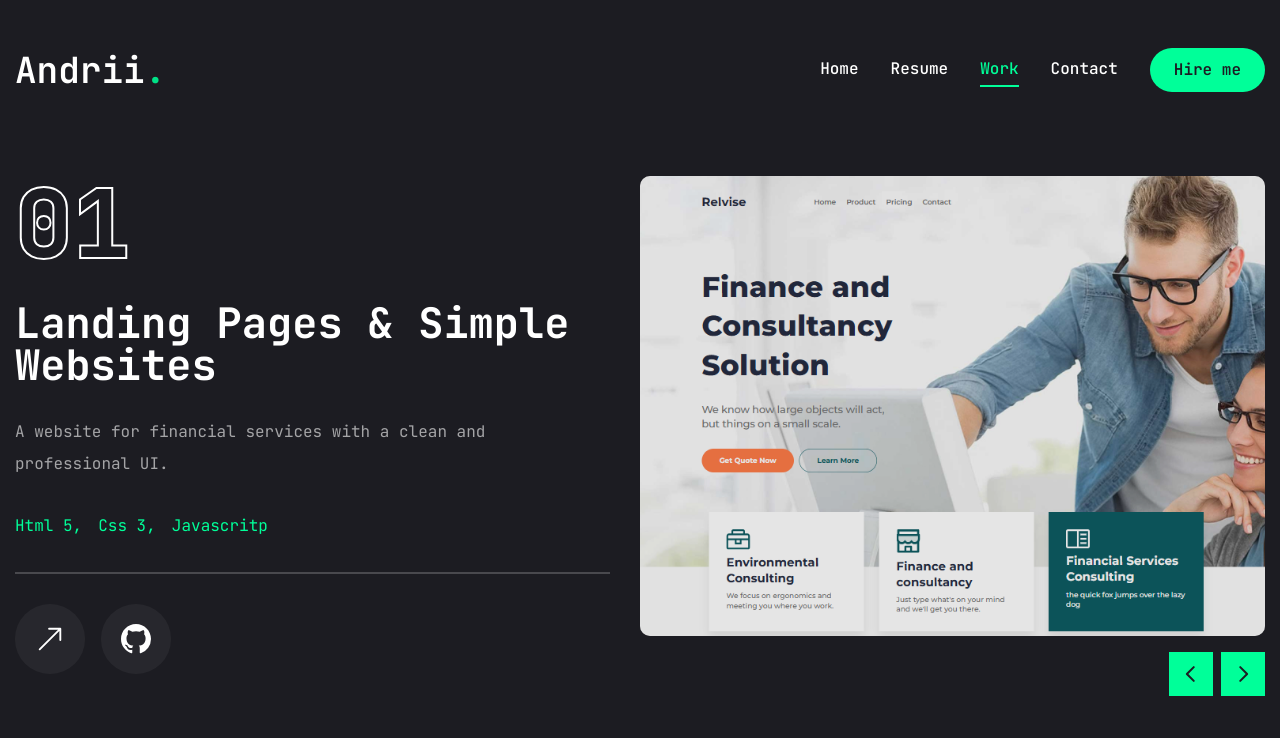
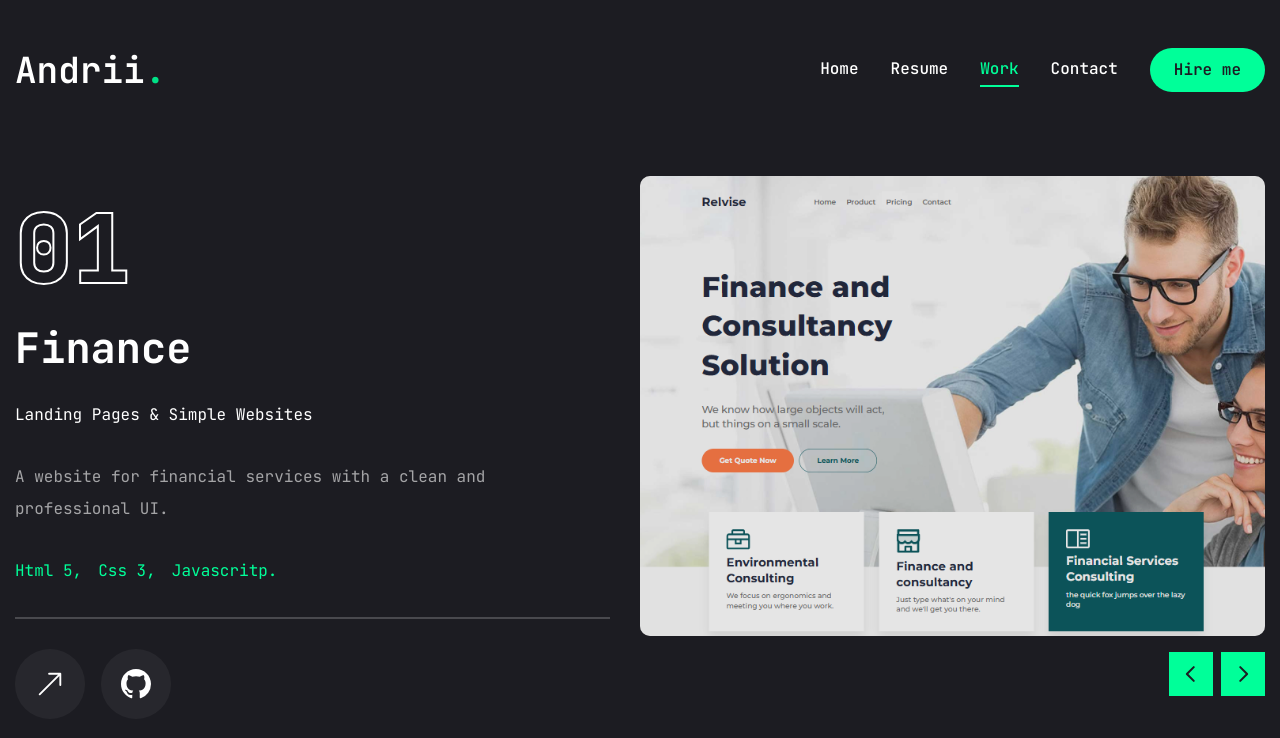
Before and after one commit to admitruk237/andrii-portfolio, a Next.js app: page /work in a window 1280 px wide. Shown: the top 738 px of the page. Built offline with nearby package versions, Linux system fonts and the light colour scheme.

Commit message:
aded rest of the work data copleted the feature/work-page

```diff
--- a/app/work/page.jsx
+++ b/app/work/page.jsx
@@ -73,6 +73,119 @@ I actively contributed to development and decision-making, implemented forms, wo
     github: 'https://github.com/admitruk237/ShoppeStore',
     live: 'https://shoppestore.netlify.app/',
   },
+  {
+    num: '06',
+    categoty: 'React Applications',
+    title: 'Book Library App',
+    discription: `An online book library with search and filtering functionality, built as part of a course focusedon mastering
+     Redux and Redux Toolkit in a React environment The app allows users to search for books by title or author, and filter the results.
+     Initially, it was built using classic Redux and later refactored with Redux Toolkit. A simple Express backend was created in a separate
+     folder to serve book data. Axios is used for fetching data, with error handling and toast notifications to inform users.`,
+    stack: [
+      { name: 'React' },
+      { name: 'Redux' },
+      { name: 'Redux Toolkit' },
+      { name: 'JavaScript' },
+      { name: 'Express' },
+      { name: 'Axios' },
+      { name: 'Toastify' },
+    ],
+    image: '/assets/work/library.png',
+    github: 'https://github.com/admitruk237/Book-Library-App',
+    live: '',
+  },
+  {
+    num: '07',
+    categoty: 'React Applications',
+    title: 'News Reactfy',
+    discription: `A full-featured news application built with React and TypeScript. It allows users to browse the latest news,
+     filter by category, search by text, and switch between light and dark themes. The project makes use of Redux Toolkit for state management,
+      Axios for API calls, and includes custom hooks, context, and useRef for advanced UI and logic handling.`,
+    stack: [
+      { name: 'React' },
+      { name: 'Redux Toolkit' },
+      { name: 'TypeScript' },
+      { name: 'Axios' },
+      { name: 'Context API' },
+      { name: 'Custom Hooks' },
+      { name: 'useRef' },
+    ],
+    image: '/assets/work/news.png',
+    github: 'https://github.com/admitruk237/news-reactfy',
+    live: 'https://news-reactfy.vercel.app/',
+  },
+  {
+    num: '08',
+    categoty: 'React Applications',
+    title: 'Get Task Driver',
+    discription: `A task management application inspired by Trello, offering functionality for creating and organizing to-do lists and tasks.
+     Authenticated users can register, log in, and manage multiple to-do lists. Each list allows adding, editing, deleting tasks, setting deadlines,
+      and marking tasks as completed. Users can also rename or delete entire to-do lists.
+The project is built using modern tools and libraries including React, Redux, and TypeScript. It features smooth animations with Framer Motion
+ and a clean UI built with Material UI. JWT is used for authentication, and navigation is handled with React Router. Unit tests are implemented,
+  and snapshot testing is automated via Storybook upon commits.`,
+    stack: [
+      { name: 'React' },
+      { name: 'TypeScript' },
+      { name: 'Redux' },
+      { name: 'Framer Motion' },
+      { name: 'Material UI' },
+      { name: 'JWT' },
+      { name: 'React Router' },
+      { name: 'Unit Testing' },
+      { name: 'Storybook' },
+    ],
+    image: '/assets/work/gtd.png',
+    github: 'https://github.com/admitruk237/Get-Task-Driver',
+    live: '',
+  },
+  {
+    num: '09',
+    categoty: 'Next.js Applications',
+    title: 'Quotes App',
+    discription: `A quote management application that allows users to fetch random quotes from a remote server and interact with them in various ways.
+     Users can search quotes by author, category, or text, as well as add new quotes, edit existing ones, and delete them.
+The project is built using Next.js and TypeScript, styled with Tailwind CSS and ShadCN UI. It communicates with a REST API for all data operations,
+ includes unit testing with Jest, and handles errors via toast notifications using React Toastify or a similar library.`,
+    stack: [
+      { name: 'Next.js' },
+      { name: 'TypeScript' },
+      { name: 'Tailwind CSS' },
+      { name: 'ShadCN UI' },
+      { name: 'REST API' },
+      { name: 'Jest' },
+    ],
+    image: '/assets/work/quotes.png',
+    github: 'https://github.com/admitruk237/Quotes-app',
+    live: '',
+  },
+  {
+    num: '10',
+    categoty: 'Next.js Applications',
+    title: 'Andrii Portfolio',
+    discription: `A personal portfolio project built to showcase my skills, projects, and design aesthetic.
+    The site features a modern design, smooth animations, and clean, maintainable code. Built with Next.js and React 19,
+    this project demonstrates professional-level UI structure and interactive functionality.
+The application is styled using Tailwind CSS and tw-animate-css, with motion effects powered by Framer Motion.
+It includes UI components from Radix UI and icon support through Lucide and React Icons. Swiper is used for slider functionality,
+and CountUp animates numerical stats.`,
+    stack: [
+      { name: 'Next.js' },
+      { name: 'React 19' },
+      { name: 'Tailwind CSS' },
+      { name: 'Framer Motion' },
+      { name: 'Radix UI' },
+      { name: 'Swiper' },
+      { name: 'Lucide React' },
+      { name: 'React Icons' },
+      { name: 'CountUp' },
+      { name: 'tw-animate-css' },
+      { name: 'ESLint' },
+    ],
+    image: '/assets/work/portfolio.png',
+    github: 'https://github.com/admitruk237/my-portfolio',
+    live: 'https://my-portfolio-axajkhuza-andriis-projects-0fbb3bdd.vercel.app/',
+  },
 ];
 
 const Work = () => {
@@ -98,9 +211,9 @@ const Work = () => {
       className="min-h-[80vh] flex flex-col justify-center py-12 lg:py-0"
     >
       <div className="container mx-auto">
-        <div className="flex flex-col lg:flex-row lg:gap-[30px]">
+        <div className="flex flex-col lg:flex-row lg:gap-[30px]  lg:items-center">
           <div
-            className="w-full lg:w-[50%] lg:h-[460px] flex flex-col lg:justify-between order-2
+            className="w-full lg:w-[50%]  flex flex-col lg:justify-between order-2
           lg:order-none"
           >
             <div className="flex flex-col gap-[30px] h-[50%]">
@@ -111,21 +224,23 @@ const Work = () => {
                 className="text-[42px] font-bold leading-none text-white group-hover:text-accent
               transition-all duration-500 "
               >
-                {project.categoty}
+                {project.title}
               </h2>
+              <p>{project.categoty}</p>
               <p className="text-white/60">{project.discription}</p>
-              <ul className="flex gap-4">
+              <ul className="flex gap-4 flex-wrap">
                 {project.stack.map((item, index) => {
                   return (
                     <li key={index} className="text-accent">
                       {item.name}
-                      {index !== project.stack.length - 1 && ','}
+                      {index !== project.stack.length - 1 ? ',' : '.'}
                     </li>
                   );
                 })}
               </ul>
               <div className="border border-white/20"></div>
               <div className="flex items-center gap-4">
+                {project.live !== '' && (
                   <Link href={project.live}>
                     <TooltipProvider delayDuration={100}>
                       <Tooltip>
@@ -141,6 +256,7 @@ const Work = () => {
                       </Tooltip>
                     </TooltipProvider>
                   </Link>
+                )}
                 <Link href={project.github}>
                   <TooltipProvider delayDuration={100}>
                     <Tooltip>
```
Also changed, not shown: public/assets/work/gtd.png (added), public/assets/work/portfolio.png (added). Lines whose indentation alone changed are shown as unchanged.
